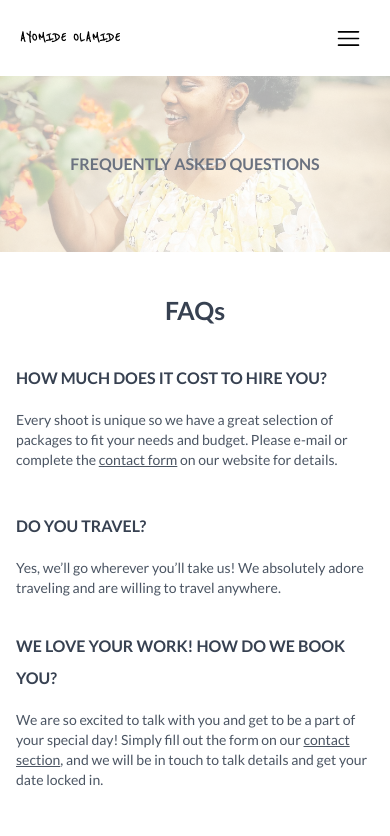
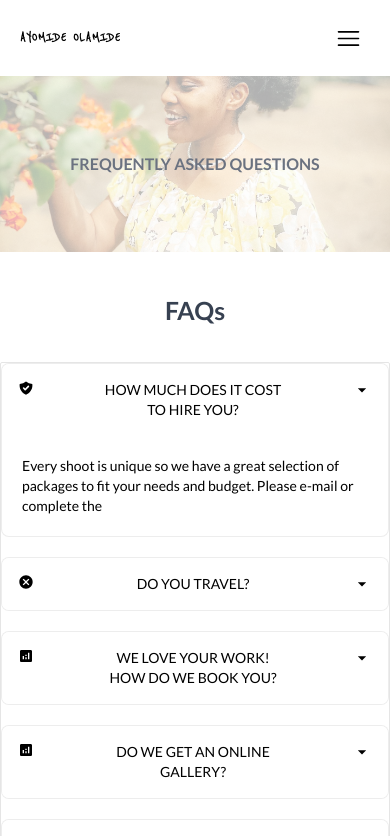
Before and after one commit to Deyjuwon/ayomideolamide, a React (Vite) app: page /faq in a window 390 px wide. Shown: the top 836 px of the page. Built offline with nearby package versions, Linux system fonts and the light colour scheme; a web font is replaced by a local one.

Commit message:
accordion added to faq page for mobile

```diff
--- a/package.json
+++ b/package.json
@@ -13,6 +13,7 @@
     "@steveeeie/react-page-transition": "^1.3.0",
     "aos": "^2.3.4",
     "react": "^18.2.0",
+    "react-accessible-accordion": "^5.0.0",
     "react-dom": "^18.2.0",
     "react-icons": "^5.2.1",
     "react-router-dom": "^6.23.1",
--- a/src/App.css
+++ b/src/App.css
@@ -57,3 +57,34 @@ body {
 .image-container:hover .overlay {
   opacity: 1;
 }
+
+.accordion {
+  border: none;
+  margin-top: 2rem;
+}
+
+.accordionItem {
+  background-color: #fff;
+  border: 0.8px solid rgba(128, 128, 128, 0.143);
+  border-radius: 8px;
+  overflow: hidden;
+  margin-bottom: 20px;
+}
+
+.accordionItem.expanded {
+  box-shadow: var(--shadow);
+  border-radius: 6px;
+}
+
+.accordionButton {
+  background: #fff;
+  justify-content: space-between;
+  padding: 1rem;
+  cursor: pointer;
+  width: 100%;
+}
+
+
+.accordionButton .primaryText {
+  font-size: 1.1rem;
+}
--- a/src/pages/Faq.jsx
+++ b/src/pages/Faq.jsx
@@ -1,11 +1,23 @@
-import { useEffect } from 'react';
+import { useEffect, useState } from 'react';
 import aa5 from '../assets/mide5.jpeg';
 import AOS from 'aos';
 import 'aos/dist/aos.css';
 import Footer from '../components/Footer';
+import {
+  Accordion,
+  AccordionItem,
+  AccordionItemHeading,
+  AccordionItemButton,
+  AccordionItemState,
+  AccordionItemPanel
+} from 'react-accessible-accordion'
+import 'react-accessible-accordion/dist/fancy-example.css'
+import {MdOutlineArrowDropDown} from 'react-icons/md'
+import data from '../utils/Accordion'
 
 const Faq = () => {
 
+  const [className, setClassName] = useState(null)
     useEffect(() => {
         AOS.init({ duration: 2000, once: true });
 
@@ -16,7 +28,7 @@ const Faq = () => {
         <img src={aa5} alt="FAQ Banner" className='w-full h-44 lg:h-72 object-cover opacity-30' />
       <p className='text-base md:text-3xl text-gray-500 font-bold absolute inset-0 flex justify-center items-center'>FREQUENTLY ASKED QUESTIONS</p>
       </div>
-      <div className='py-10 px-4 md:px-10'>
+      <div className='py-10 px-4 md:px-10 hidden md:block'>
         <div className='flex flex-col gap-8'>
           <div className='text-center'>
             <h2 className='text-2xl md:text-4xl font-bold text-gray-700'>FAQs</h2>
@@ -84,6 +96,59 @@ const Faq = () => {
           </div>
         </div>
       </div>
+
+      <div className='md:hidden py-10'>
+        <div className='text-center'>
+          <h2 className='text-2xl md:text-4xl font-bold text-gray-700'>FAQs</h2>
+        </div>
+
+        <Accordion
+                  className='accordion'
+                  allowMultipleExpanded={false}
+                  preExpanded={[0]}>
+                      {
+                          data.map((item, i) => {
+
+                              return (
+                                  <AccordionItem
+                                  className={`accordionItem ${className}`} key={i} uuid={i}
+                                  >
+                                      <AccordionItemHeading>
+                                          <AccordionItemButton className='accordionButton'>
+
+                                          <AccordionItemState>
+                                              {({expanded})=> expanded ? setClassName("expanded") : setClassName("collapsed")}
+                                          </AccordionItemState>
+
+                                              <div className='flex justify-between'>
+                                                <div className="">
+                                                      {item.icon}
+                                                  </div>
+                                                  <span className="text-sm w-1/2 text-center">
+                                                      {item.heading}
+                                                  </span>
+                                                  <div className="">
+                                                      <MdOutlineArrowDropDown size={20} />
+                                                  </div>
+                                              </div>
+
+                                          </AccordionItemButton>
+
+                                      </AccordionItemHeading>
+
+                                      <AccordionItemPanel>
+                                          <p className="text-sm">{item.detail}</p>
+                                      </AccordionItemPanel>
+
+                                  </AccordionItem>
+                              )
+                          } )
+                      }
+
+                  </Accordion>
+
+      </div>
+
       <div className='py-10'>
         <Footer />
 
--- a/src/pages/Home.jsx
+++ b/src/pages/Home.jsx
@@ -72,7 +72,7 @@ const Home = () => {
 
       <section className='flex flex-col gap-6 lg:flex-row items-center justify-center py-10 bg-gradient-to-b md:bg-gradient-to-r from-white to-yellow1 text-darkBlack'>
         <div className='lg:w-1/2 w-full px-4 flex justify-center items-center'>
-          <img src={aa8} alt="Nature" className='rounded-full w-1/2' data-aos='zoom-in' />
+          <img src={aa8} alt="Nature" className='rounded-tr-full w-1/2' data-aos='zoom-in' />
         </div>
         <div className='lg:w-1/2 w-full flex flex-col gap-5 px-4 md:px-14' data-aos='zoom-in'>
           <p className='lg:text-sm text-sm lg:pr-20 lg:leading-8 leading-6'>
--- /dev/null
+++ b/src/utils/Accordion.jsx
@@ -0,0 +1,54 @@
+import { HiShieldCheck } from "react-icons/hi";
+import { MdCancel, MdAnalytics } from "react-icons/md";
+const data = [
+  {
+    icon: <HiShieldCheck/>,
+    heading: "HOW MUCH DOES IT COST TO HIRE YOU?",
+    detail:
+      "Every shoot is unique so we have a great selection of packages to fit your needs and budget. Please e-mail or complete the ",
+  },
+  {
+    icon: <MdCancel />,
+
+    heading: "DO YOU TRAVEL?",
+    detail:
+      "Yes, we’ll go wherever you’ll take us! We absolutely adore traveling and are willing to travel anywhere.",
+  },
+  {
+    icon: <MdAnalytics />,
+    heading: "WE LOVE YOUR WORK! HOW DO WE BOOK YOU?",
+    detail:
+      "We are so excited to talk with you and get to be a part of your special day! Simply fill out the form on our contact section and we will be in touch to talk details and get your date locked in.",
+  },
+  {
+    icon: <MdAnalytics />,
+    heading: "DO WE GET AN ONLINE GALLERY?",
+    detail:
+      "Yes! Every package includes a password-protected online gallery that contains all of the finished photos from your shoot/event for you to view, download, and share. You will love it!",
+  },
+  {
+    icon: <MdAnalytics />,
+    heading: "HOW LONG WILL IT TAKE TO GET OUR PHOTOS?",
+    detail:
+      "A sneak peek will be sent to you within 1-2 weeks of your event. For weddings, post-production takes approximately 4-6 weeks. Final images include editing and color correcting so that all pictures are perfect.",
+  },
+  {
+    icon: <MdAnalytics />,
+    heading: "WHAT HAPPENS IF IT RAINS ON OUR WEDDING DAY?",
+    detail:
+      "Rain or shine, your wedding day is a celebration of your love. Trust us, the rain won't ruin your special day - some of our best wedding shoots have occurred on rainy days. We know lots of wonderful locations that are perfect for wedding pictures in any type of weather condition..",
+  },
+  {
+    icon: <MdAnalytics />,
+    heading: "WHAT TYPE OF EQUIPMENT DO YOU USE?",
+    detail:
+      "We shoot with Nikon’s top-of-the-line cameras and lenses because we want to capture your special day with the best of the best!",
+  },
+  {
+    icon: <MdAnalytics />,
+    heading: "WE HAVE MORE QUESTIONS. HOW DO WE CONTACT YOU?",
+    detail:
+      "Feel free to fill out our contact form, call us at +234 (90) 444-236-436, or e-mail us.",
+  },
+];
+export default data;
```
Also changed, not shown: 1 other file (tests, documents, lock files or other folders).
